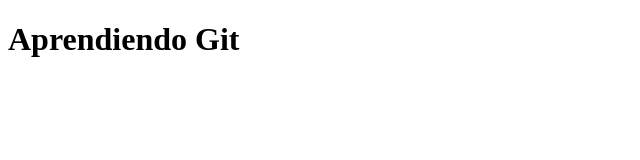
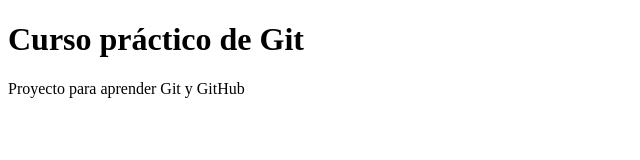
Before and after one commit to oecorrechag/git-practice, a plain HTML site: page index.html in a window 1280 px wide. Shown: the whole page, without its empty margins (0-640 px from the left). Drawn offline with Linux system fonts and the light colour scheme.

Commit message:
Update header from main

```diff
--- a/index.html
+++ b/index.html
@@ -4,6 +4,9 @@
     <title>Git Practice</title>
 </head>
 <body>
-    <h1>Aprendiendo Git</h1>
+    <header>
+        <h1>Curso práctico de Git</h1>
+        <p>Proyecto para aprender Git y GitHub</p>
+    </header>
 </body>
 </html>
```
